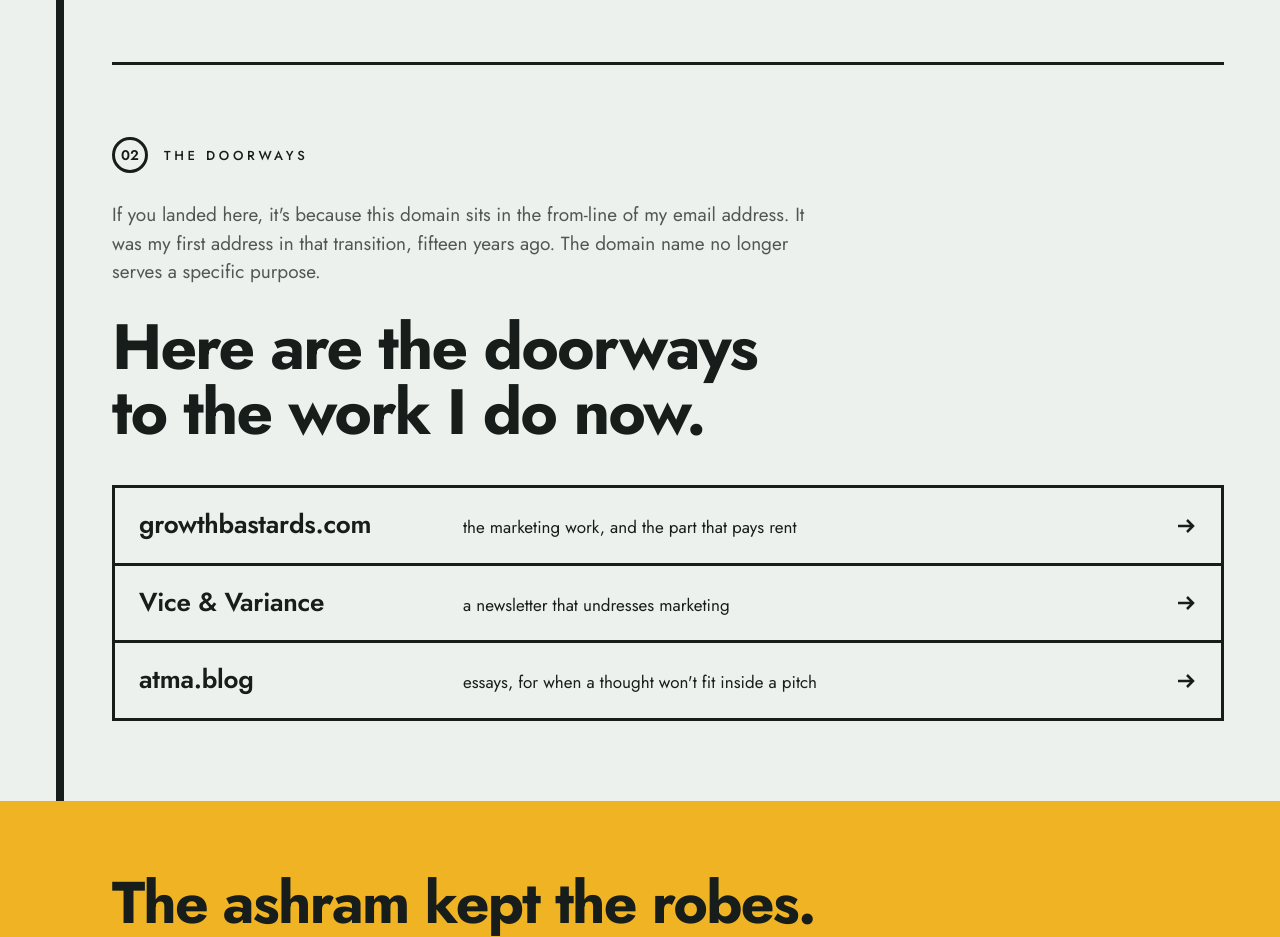
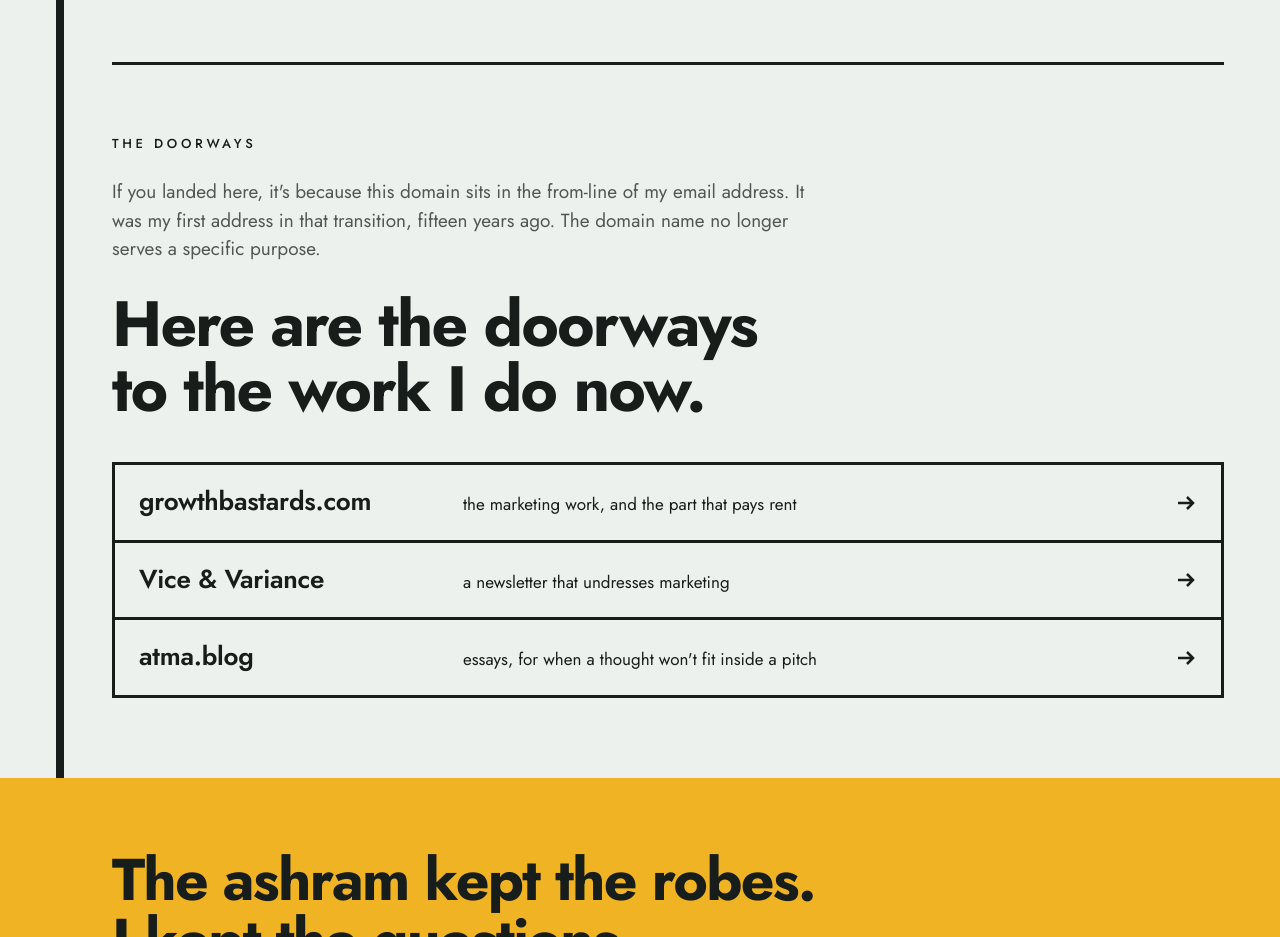
Before and after one commit to justatma/atmangroup.org, a plain HTML site: page index.html in a window 1280 px wide. Shown: the part 800-1737 px from the top of the page. Drawn offline with Linux system fonts and the light colour scheme.

Commit message:
Doorways section: drop the numbered circle, keep the label
Co-Authored-By: Claude Fable 5.2 <noreply@anthropic.com>

```diff
--- a/index.html
+++ b/index.html
@@ -96,10 +96,7 @@ a{color:inherit}
 
 <div style="margin-left: clamp(12px, 4.4vw, 56px); border-left: 8px solid #161D1A; padding-left: clamp(18px, 3.75vw, 48px); padding-right: clamp(20px, 4.4vw, 56px)">
 <section style="display: flex; flex-direction: column; gap: 28px; border-top: 3px solid #161D1A; padding-top: 72px; padding-bottom: 80px">
-<div style="display: flex; align-items: center; gap: 16px">
-<span style="display: flex; align-items: center; justify-content: center; width: 36px; height: 36px; box-sizing: border-box; border: 3px solid #161D1A; border-radius: 50%; font-size: 14px; font-weight: 600; line-height: 1">02</span>
 <span style="font-size: 13px; font-weight: 500; letter-spacing: 0.28em; line-height: 1; text-transform: uppercase">The doorways</span>
-</div>
 <p style="margin: 0; max-width: 700px; font-size: 19px; line-height: 1.5; color: #505755">If you landed here, it's because this domain sits in the from-line of my email address. It was my first address in that transition, fifteen years ago. The domain name no longer serves a specific purpose.</p>
 <h2 style="margin: 0; max-width: 900px; font-size: clamp(32px, 5vw, 64px); line-height: 1.02; font-weight: 700; letter-spacing: -0.03em; text-wrap: balance">Here are the doorways to the work I do now.</h2>
 <nav aria-label="Where the work lives" style="display: flex; flex-direction: column; border-top: 3px solid #161D1A; border-left: 3px solid #161D1A; border-right: 3px solid #161D1A; margin-top: 12px">
```
